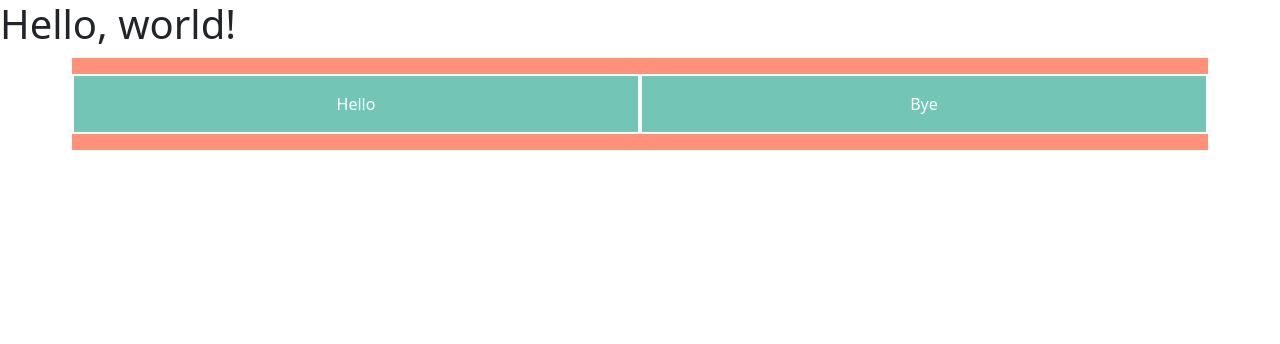
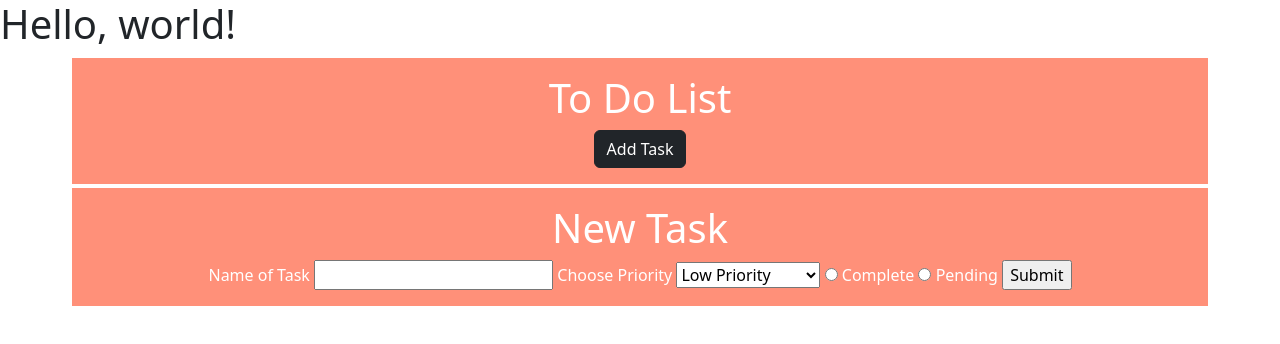
Before and after one commit to yawkessey/CUS1172-Project2, a plain HTML site: page index.html in a window 1280 px wide. Drawn offline with nearby package versions, Linux system fonts and the light colour scheme.

Commit message:
Added basic HTML for To Do List form and tasks list

```diff
--- a/index.html
+++ b/index.html
@@ -33,16 +33,54 @@
   <body>
     <h1>Hello, world!</h1>
 
-    <div class="container-lg">
-        <div class="row">
-            <div class="col-sm">
-                Hello
-            </div>
-            <div class="col-sm">
-                Bye
-            </div>
-        </div>
+
+
+
+
+        <!-- Task Form
+            Task-title : select tag
+            Task-Priority : select tag
+            Task Status : radio button
+            Submit button
+                Appends that task in an array as well as append the task-list in the HTML
+                Alert when new task added successfuly
+                     <div class="alert alert-success" role="alert">
+                        A simple success alert—check it out!
+                    </div>
+
+
+    -->
+    <div class="container">
+      <h1>To Do List</h1>
+      <button class="btn btn-dark" type="button">
+        Add Task
+      </button>
     </div>
+
+    <div class="container">
+      <div class="taskForm">
+        <form>
+          <h1>New Task</h1>
+          <label for="taskName">Name of Task</label>
+          <input type="text" id="taskName" name="taskName">
+
+          <label for="taskPriority">Choose Priority</label>
+          <select name="taskPriority" id="taskPriority">
+            <option value="low">Low Priority</option>
+            <option value="medium">Medium Priority</option>
+            <option value="High">High Priority</option>
+          </select>
+
+          <input type="radio" id="complete" name="taskStatus" value="complete">
+          <label for="complete">Complete</label>
+          <input type="radio" id="pending" name="taskStatus" value="pending">
+          <label for="pending">Pending</label>
+
+          <input type="submit" value="Submit">
+        </form>
+      </div>
+    </div>
+
     <!--
         Header
      -->
@@ -61,24 +99,10 @@
                     Use event handlers
     -->
 
-    <!-- Task Form
-            Task-title : select tag
-            Task-Priority : select tag
-            Task Status : radio button
-            Submit button
-                Appends that task in an array as well as append the task-list in the HTML
-                Alert when new task added successfuly
-                     <div class="alert alert-success" role="alert">
-                        A simple success alert—check it out!
-                    </div>
 
 
-    -->
 
 
-    <!-- jQuery (necessary for Bootstrap's JavaScript plugins) -->
-    <script src="https://ajax.googleapis.com/ajax/libs/jquery/1.12.4/jquery.min.js"></script>
-    <!-- Include all compiled plugins (below), or include individual files as needed -->
-    <script src="js/bootstrap.min.js"></script>
+    <script type="text/javascript" src="myscript.js"></script>
   </body>
 </html>
```
